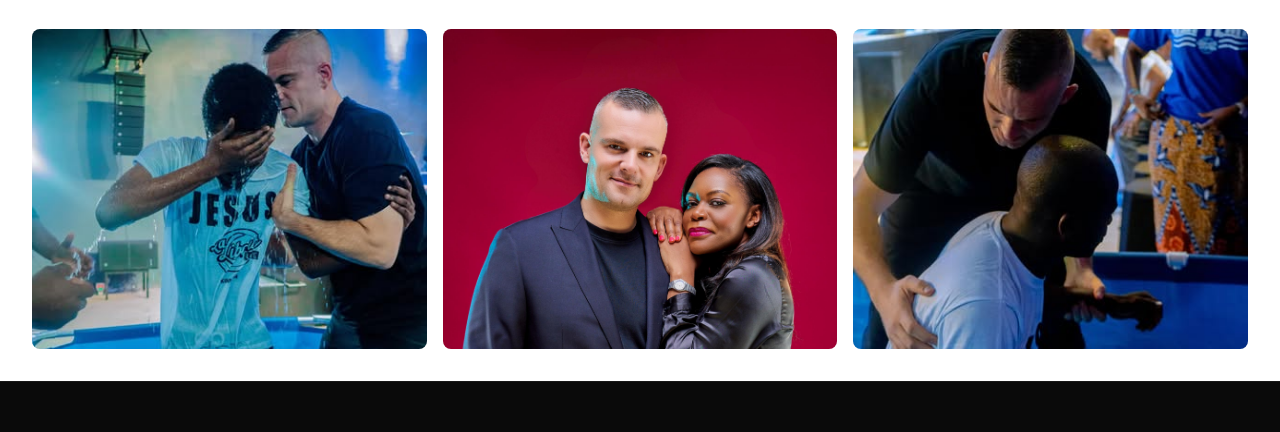
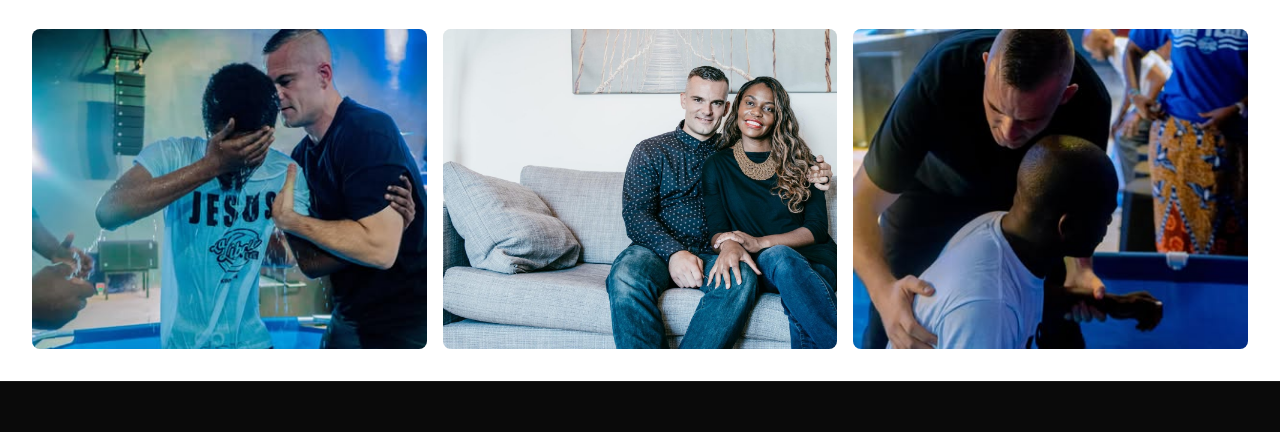
Before and after one commit to zack243/laliberte.live, a website: page a-propos.html in a window 1280 px wide. Shown: the part 357-789 px from the top of the page. Drawn offline with Linux system fonts and the light colour scheme.

Commit message:
Update pastoral photo and add La Liberte Live favicon

```diff
--- a/a-propos.html
+++ b/a-propos.html
@@ -3,6 +3,7 @@
 <head>
   <meta charset="UTF-8">
   <meta name="viewport" content="width=device-width, initial-scale=1.0">
+  <link rel="icon" type="image/png" href="images/Logo%20laliberte%20live%20noir%20sans%20fond.png">
   <title>À propos — La Liberté Live</title>
   <link rel="preconnect" href="https://fonts.googleapis.com">
   <link rel="preconnect" href="https://fonts.gstatic.com" crossorigin>
@@ -65,7 +66,7 @@
     </div>
     <div class="hero-triptych-grid reveal delay-2">
       <div class="photo-item"><img src="images/vie-eglise/accueil-1.jpg" alt="À propos"></div>
-<div class="photo-item"><img src="images/pasteurs/image-pasteurs.jpeg" alt="À propos"></div>
+<div class="photo-item"><img src="images/pasteurs/Pasteurs.jpeg" alt="À propos"></div>
 <div class="photo-item"><img src="images/vie-eglise/accueil-2.jpg" alt="À propos"></div>
     </div>
   </header>
@@ -127,7 +128,7 @@
     <div class="container">
       <div class="pastors-section">
         <div class="pastors-image reveal-scale">
-          <img src="images/pasteurs/image-pasteurs.jpeg" alt="Frédéric et Nadine Libert">
+          <img src="images/pasteurs/Pasteurs.jpeg" alt="Frédéric et Nadine Libert">
         </div>
         <div class="pastors-content reveal delay-1">
           <span class="section-label">Nos pasteurs</span>
```
